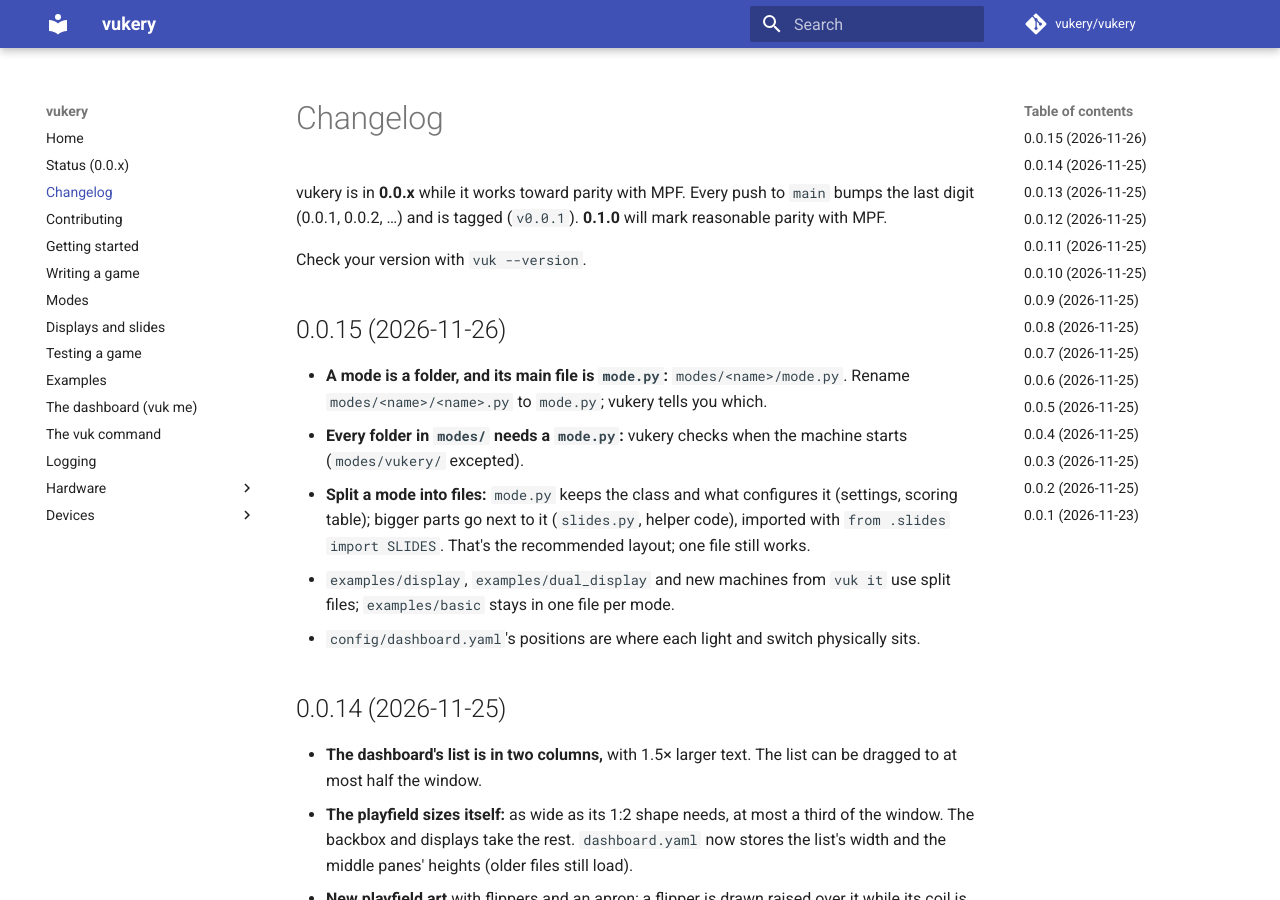
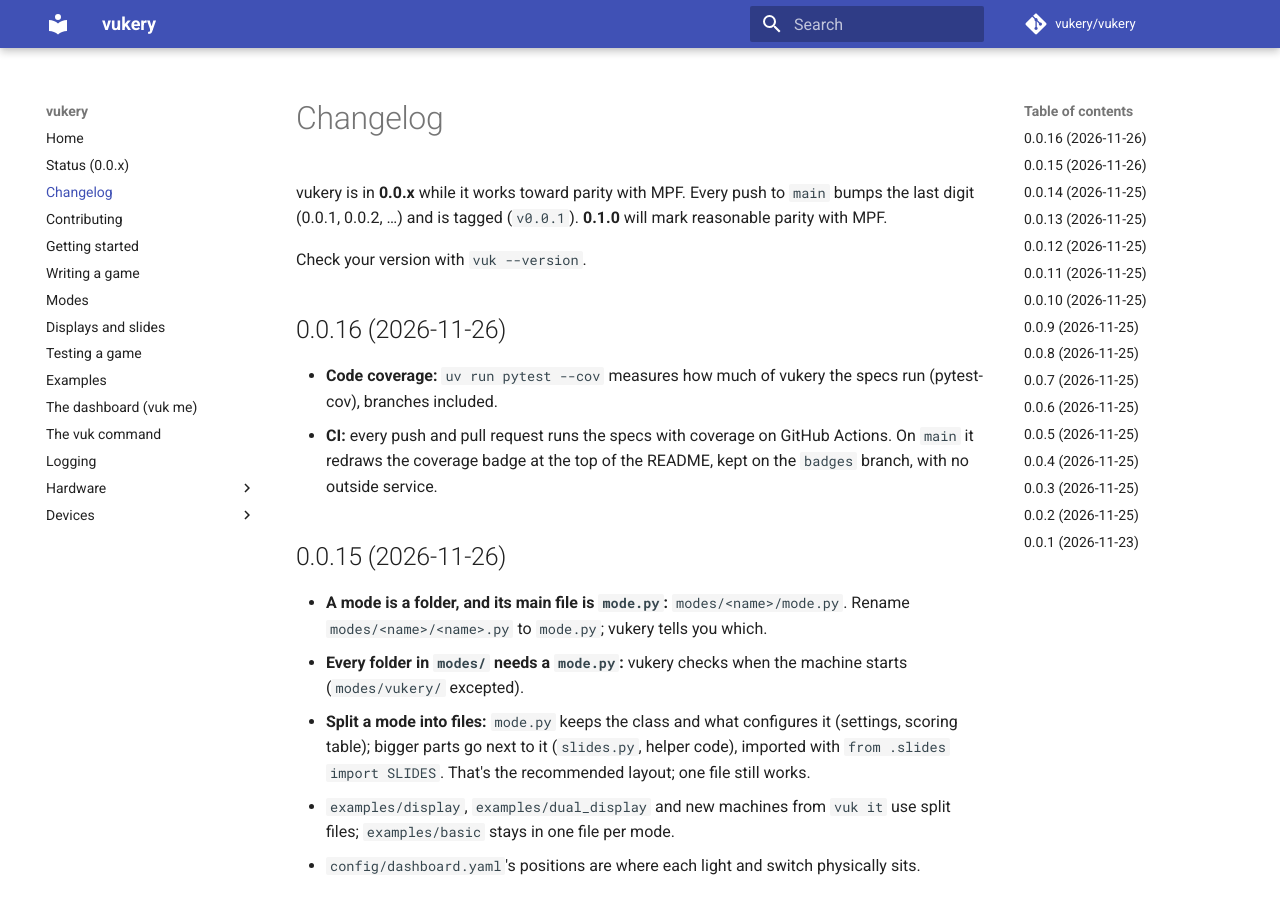
Before and after one commit to vukery/vukery, an MkDocs documentation site: the page built from docs/changelog.md, in a window 1280 px wide and 900 px high. Built offline with MkDocs 1.6.1 and Material for MkDocs 9.7.7, drawn with Linux system fonts in a browser that asks for light colours; comment, search, counter and statistics services are not loaded.

Commit message:
docs: the coverage badge in the README; uv run pytest --cov; 0.0.16
Co-Authored-By: Claude Opus 5.5 <noreply@anthropic.com>

```diff
--- a/docs/changelog.md
+++ b/docs/changelog.md
@@ -5,6 +5,14 @@ vukery is in **0.0.x** while it works toward parity with MPF. Every push to
 **0.1.0** will mark reasonable parity with MPF.
 
 Check your version with `vuk --version`.
+
+## 0.0.16 (2026-11-26)
+
+- **Code coverage:** `uv run pytest --cov` measures how much of vukery the
+  specs run (pytest-cov), branches included.
+- **CI:** every push and pull request runs the specs with coverage on GitHub
+  Actions. On `main` it redraws the coverage badge at the top of the README,
+  kept on the `badges` branch, with no outside service.
 
 ## 0.0.15 (2026-11-26)
 
```
Also changed, not shown: docs/getting-started.md (+1 -0 lines), docs/index.md (+2 -0 lines).
